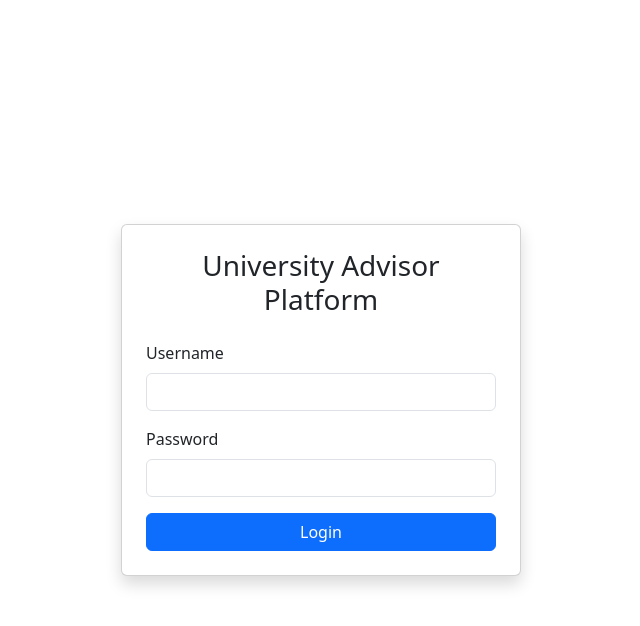
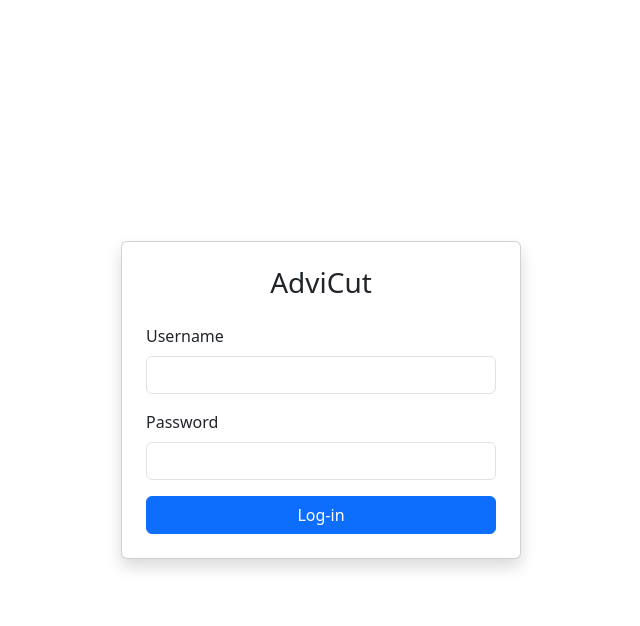
Before and after one commit to Vafeiss/University-Web-Applications-System-A, a PHP site: page / in a window 1280 px wide. Shown: the top 626 px of the page, without its empty margins (319-959 px from the left). Run offline with PHP 8.4, Linux system fonts and the light colour scheme.

Commit message:
Changed the name of the login,page

```diff
--- a/frontend/index.php
+++ b/frontend/index.php
@@ -11,7 +11,6 @@
 Files in use: Bootstrap CSS from the web
 */
 
-
 ?>
 <?php
 // (1)
@@ -21,14 +20,14 @@ $error = " "
 <html>
     <head>
         <meta charset="UTF-8">
-        <title>University Web Applications System</title>
+        <title>AdviCut Login Page</title>
         <link href="https://cdn.jsdelivr.net/npm/bootstrap@5.3.2/dist/css/bootstrap.min.css" rel="stylesheet">
     </head>
 
     <body class="Log-in body">
         <div class="container d-flex justify-content-center align-items-center vh-100">
         <div class="card shadow p-4" style="width:400px;">
-        <h3 class="text-center mb-4">University Advisor Platform</h3>
+        <h3 class="text-center mb-4">AdviCut</h3>
         <form method = "POST" action = "login.php">
             <div class="mb-3">
                 <label for="username" class="form-label">Username</label>
@@ -38,7 +37,7 @@ $error = " "
                 <label for="password" class="form-label">Password</label>
                 <input type="password" class="form-control" id="password" name="password" required>
             </div>
-            <button type="Submit" class="btn btn-primary w-100">Login</button>
+            <button type="Submit" class="btn btn-primary w-100">Log-in</button>
         </form>
         </div>
         </div>
```
Lines whose indentation alone changed are shown as unchanged.
